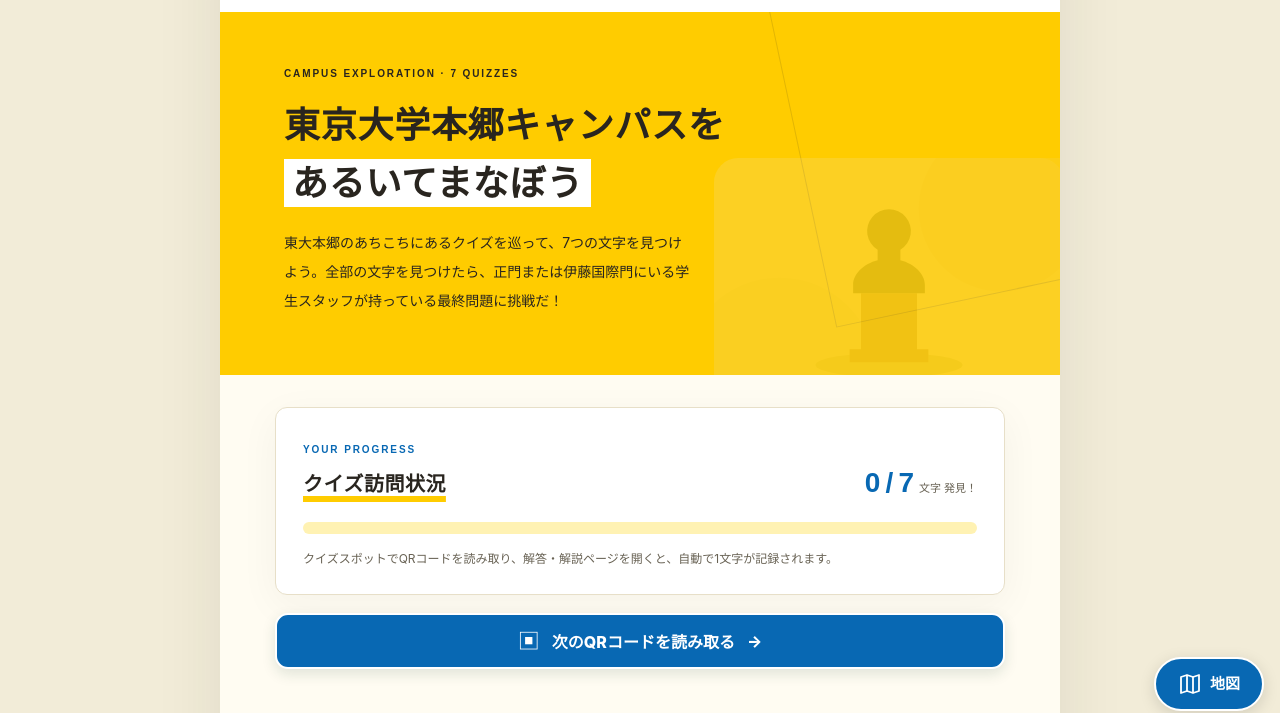
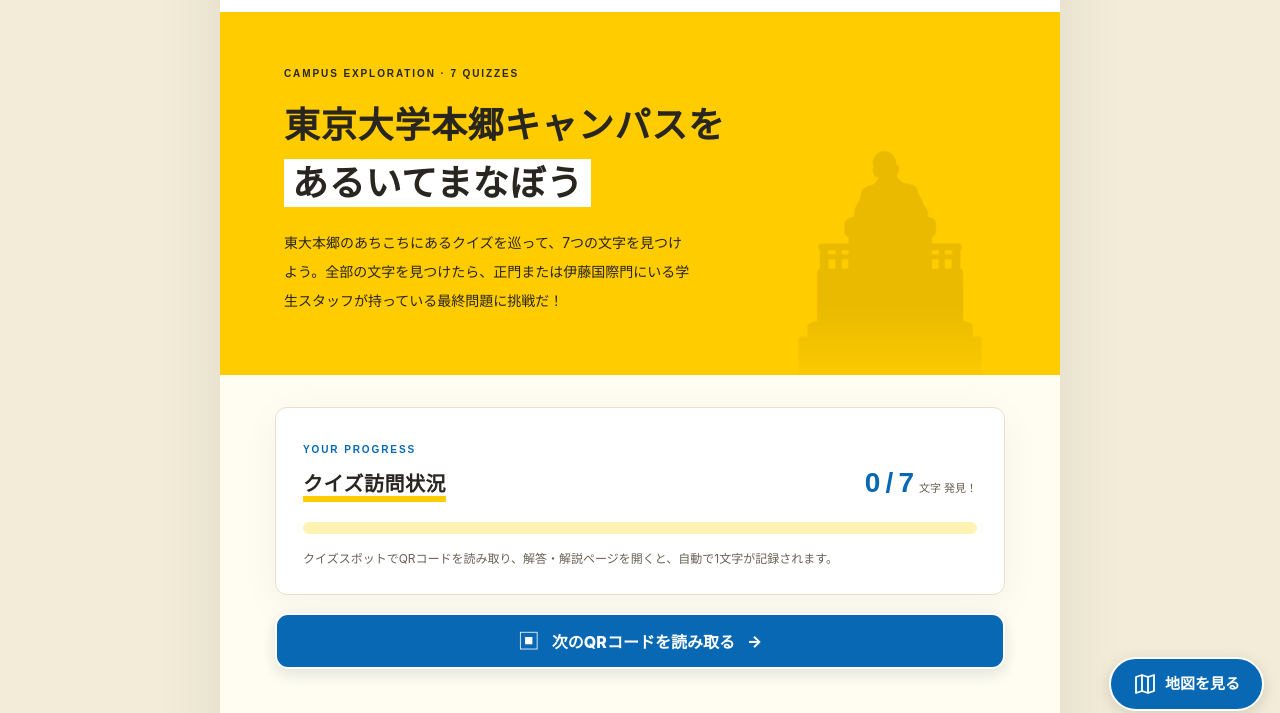
Before and after one commit to yamada-masayuki/yamada-masayuki.github.io, a plain HTML site: page quiz/index.html in a window 1280 px wide. Shown: the part 73-786 px from the top of the page. Drawn offline with Linux system fonts and the light colour scheme.

Commit message:
Refresh quiz hero and map button label

```diff
--- a/quiz/css/style.css
+++ b/quiz/css/style.css
@@ -35,15 +35,24 @@ a:focus-visible { outline: 3px solid #0868b3; outline-offset: 4px; border-radius
 .header-label { font: 700 9px/1.5 Arial, sans-serif; letter-spacing: .15em; color: var(--muted); white-space: nowrap; }
 .hero { position: relative; overflow: hidden; min-height: 330px; background: var(--forest-deep); color: var(--ink); }
 .hero-home { padding: 54px clamp(28px, 7.4vw, 64px) 60px; }
-.hero-home::before { content: ''; position: absolute; width: 490px; height: 490px; border: 1px solid rgba(255,255,255,.11); border-radius: 50%; top: -220px; right: -210px; pointer-events:none; }
 .hero-content { position: relative; z-index: 1; max-width: 510px; }
 .hero .eyebrow, .section-kicker { font: 700 10px/1.5 Arial, sans-serif; letter-spacing: .19em; text-transform: uppercase; color: var(--red); }
 .hero .eyebrow.light { color: #29251f; }
 .hero h1 { font-size: clamp(25px, 4.7vw, 36px); letter-spacing: .045em; line-height: 1.6; margin: 16px 0 17px; font-weight: 800; }
 .hero h1 em { font-style: normal; color: #29251f; }
 .hero p { font-size: 14px; line-height: 2.05; color: #29251f; max-width: 390px; margin: 0; }
-.hero-art { position:absolute; width: 320px; right: -60px; bottom:-45px; opacity:.21; filter: saturate(.9); }
-.hero-art img { display: block; width: 100%; }
+.hero-art {
+  position:absolute;
+  right:clamp(12px, 7vw, 76px);
+  bottom:-10px;
+  width:clamp(140px, 43vw, 188px);
+  height:auto;
+  opacity:.085;
+  filter:brightness(0);
+  -webkit-mask-image:linear-gradient(#000 68%, transparent);
+  mask-image:linear-gradient(#000 68%, transparent);
+  pointer-events:none;
+}
 .page-content { padding: 32px clamp(22px, 6vw, 55px) 65px; }
 .progress-panel { background: var(--white); border: 1px solid var(--line); border-radius: var(--radius); padding: 27px 27px 24px; box-shadow: var(--shadow); }
 .progress-top { display: flex; align-items: flex-end; justify-content: space-between; gap: 12px; }
@@ -137,7 +146,6 @@ h2 { font-size: 20px; letter-spacing: .025em; line-height: 1.55; }
 @media(min-width:680px) {
   .keyword-grid { grid-template-columns:repeat(3,minmax(0,1fr)); gap:16px; }
   .keyword-card { min-height:193px; padding:19px; }
-  .hero-art { width:350px; right:-4px; opacity:.28; }
   .hero-home { min-height:335px; }
   .hero-content { max-width:520px; }
   .hero p { max-width:410px; }
@@ -147,7 +155,7 @@ h2 { font-size: 20px; letter-spacing: .025em; line-height: 1.55; }
   .header-label { display:none; }
   .page-content { padding-inline:17px; }
   .hero-home { padding-inline:24px; }
-  .hero-art { opacity:.17; }
+  .hero-art { right:12px; opacity:.065; }
   .progress-panel { padding:22px 18px; }
   .progress-top { align-items:flex-start; }
   .progress-top h2 { font-size:17px; }
@@ -313,10 +321,9 @@ body { padding-bottom: calc(82px + env(safe-area-inset-bottom)); }
 /* 黄色の帯と青の操作色を軸にした共通UI */
 .site-header { border-top:6px solid #ffcc00; background:white; }
 .brand-mark { background:#ffcc00; border-color:#ffcc00; }
-.hero-home::before, .answer-hero::after { border-color:#29251f22; border-radius:0; transform:rotate(-12deg); }
+.answer-hero::after { border-color:#29251f22; border-radius:0; transform:rotate(-12deg); }
 .hero h1 em { display:inline; background:white; padding:2px 8px; box-decoration-break:clone; -webkit-box-decoration-break:clone; }
 .hero h1, .answer-hero h1 { font-weight:900; letter-spacing:.02em; }
-.hero-art { opacity:.16; }
 .section-kicker { color:#0868b3; }
 .hero .eyebrow, .kicker-white { color:#29251f; }
 .section-heading h2, .progress-top h2 { text-decoration:underline; text-decoration-color:#ffcc00; text-decoration-thickness:6px; text-underline-offset:5px; }
--- a/quiz/index.html
+++ b/quiz/index.html
@@ -27,7 +27,7 @@
     </header>
     <main id="main-content">
       <section class="hero hero-home">
-        <div class="hero-art" aria-hidden="true"><img src="assets/images/campus.svg" alt=""></div>
+        <img class="hero-art" src="assets/images/campus-monument.webp" alt="" width="440" height="569">
         <div class="hero-content">
           <div class="eyebrow light">CAMPUS EXPLORATION · 7 QUIZZES</div>
           <h1>東京大学本郷キャンパスを<br><em>あるいてまなぼう</em></h1>
--- a/quiz/js/exploration-map.js
+++ b/quiz/js/exploration-map.js
@@ -4,7 +4,7 @@
   const button = document.createElement('button');
   button.type = 'button';
   button.className = 'map-toggle';
-  button.innerHTML = '<svg class="map-icon" viewBox="0 0 24 24" width="24" height="24" fill="none" stroke="currentColor" stroke-width="1.8" stroke-linejoin="round" aria-hidden="true" focusable="false"><path d="m3 5 6-2 6 2 6-2v16l-6 2-6-2-6 2Z"/><path d="M9 3v16M15 5v16"/></svg><span>地図</span>';
+  button.innerHTML = '<svg class="map-icon" viewBox="0 0 24 24" width="24" height="24" fill="none" stroke="currentColor" stroke-width="1.8" stroke-linejoin="round" aria-hidden="true" focusable="false"><path d="m3 5 6-2 6 2 6-2v16l-6 2-6-2-6 2Z"/><path d="M9 3v16M15 5v16"/></svg><span>地図を見る</span>';
   button.setAttribute('aria-haspopup', 'dialog');
   const dialog = document.createElement('dialog');
   dialog.className = 'exploration-map';
--- a/quiz/js/guide.js
+++ b/quiz/js/guide.js
@@ -20,7 +20,7 @@
         </li>
         <li>
           <strong>青い風船を目印に、7つのクイズを探そう</strong>
-          <p>「地図」で開くマップをヒントに、キャンパス内のクイズスポット7か所を巡ります。青い風船が付いたクイズパネルを見つけたら、少し難しいかもしれませんがクイズに挑戦してみましょう。その後、パネルの2次元コードを読み取って答え合わせ。ページを開くと、スポットへの訪問がスマートフォンに記録されます。</p>
+          <p>「地図を見る」ボタンで開くマップをヒントに、キャンパス内のクイズスポット7か所を巡ります。青い風船が付いたクイズパネルを見つけたら、少し難しいかもしれませんがクイズに挑戦してみましょう。その後、パネルの2次元コードを読み取って答え合わせ。ページを開くと、スポットへの訪問がスマートフォンに記録されます。</p>
           <p>このサイトの「次のQRコードを読み取る」ボタンからも読み取れます。</p>
         </li>
         <li>
```
Also changed, not shown: quiz/assets/images/campus-monument.webp (added), 1 other file.
